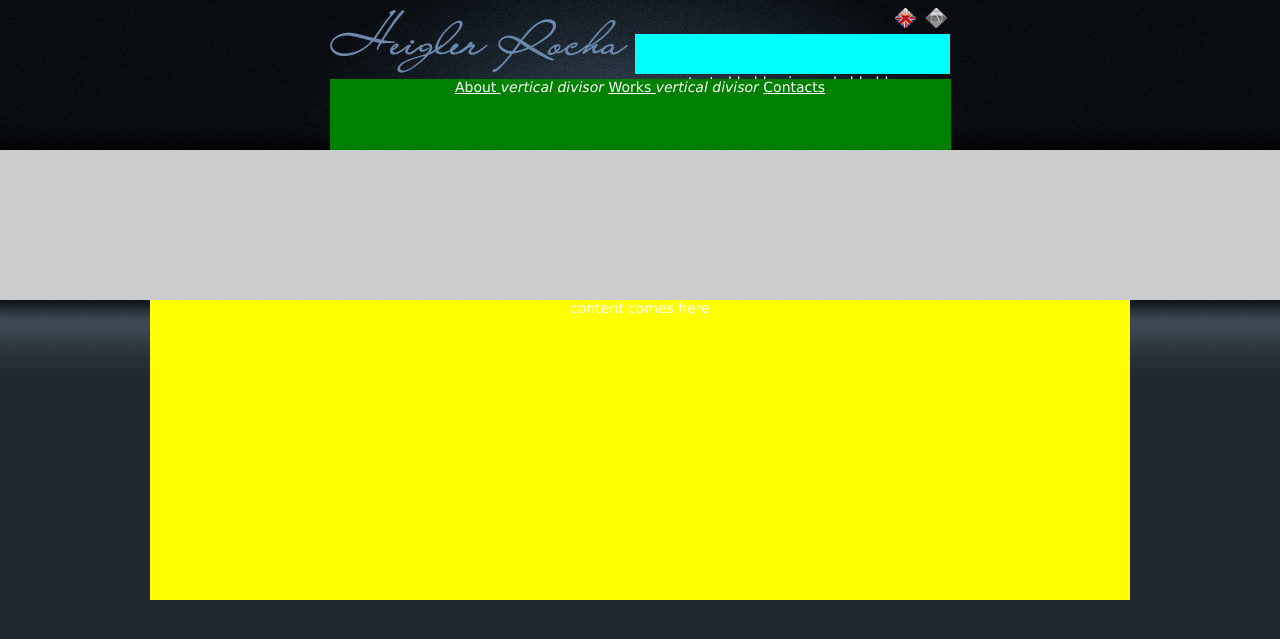
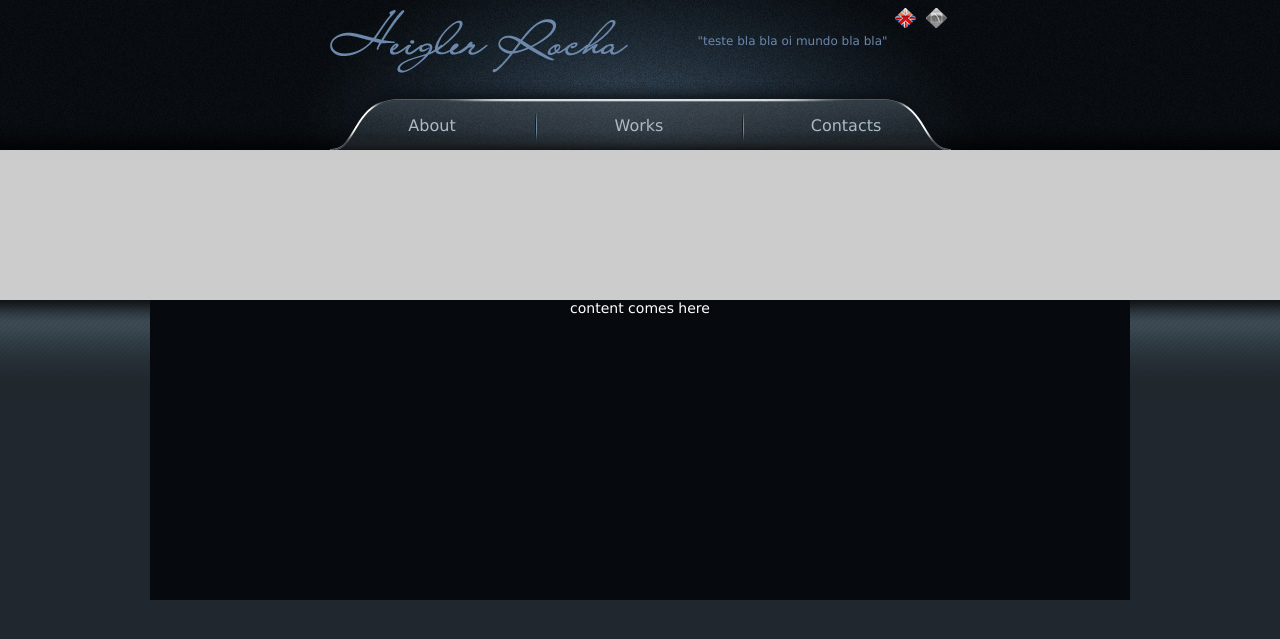
Before and after one commit to heigler/heigler, a Python web app: template heigler/templates/base.html in a window 1280 px wide. Shown: the top 639 px of the page. Run offline with Jinja, Linux system fonts and the light colour scheme; the template is opened without the code that fills it, so the values that code supplies are empty.

Commit message:
layout improved

```diff
--- a/heigler/media/style/base.css
+++ b/heigler/media/style/base.css
@@ -78,7 +78,6 @@ body{
             width: 315px;
             font-size: 12px;
             color: #6C86AC;
-            background: aqua;
             height: 40px;
         }
 
@@ -87,15 +86,39 @@ body{
         clear: both;
         float: left;
         width: 621px;
-        height: 71px;
-        background: green;
+        height: 51px;
+        background: url('navmenu_bg.png') no-repeat top center;
         margin: 6px 0 0 179.5px;
+        padding-top: 20px;
     }
+        #header p.navmenu a{
+            display: block;
+            width: 205px;
+            height: 33px;
+            text-align: center;
+            float: left;
+            padding-top: 17px;
+            font-size: 16px;
+            color: #ABBAC5;
+            text-decoration: none;
+        }
+            #header p.navmenu a:hover{
+                color: #FFCC00;
+            }
+        #header p.navmenu em{
+            display: block;
+            float: left;
+            width: 2px;
+            height: 35px;
+            background: url('menu_divisor.png') no-repeat top center;
+            margin-top: 10px;
+            text-indent: -99999px;
+        }
 
 
 #content{
     width: 980px;
     float: left;
-    background: yellow;
+    background: #060A0E;
     min-height: 300px;
 }
--- a/heigler/templates/base.html
+++ b/heigler/templates/base.html
@@ -21,9 +21,7 @@
                 </p>
 
                 <p class="quote">
-                    <blockquote>
-                        teste bla bla oi mundo bla bla
-                    </blockquote>
+                    "teste bla bla oi mundo bla bla"
                 </p>
 
             </div>
```
Also changed, not shown: heigler/media/style/menu_divisor.png (renamed from heigler/media/style/barra_menu.png).
